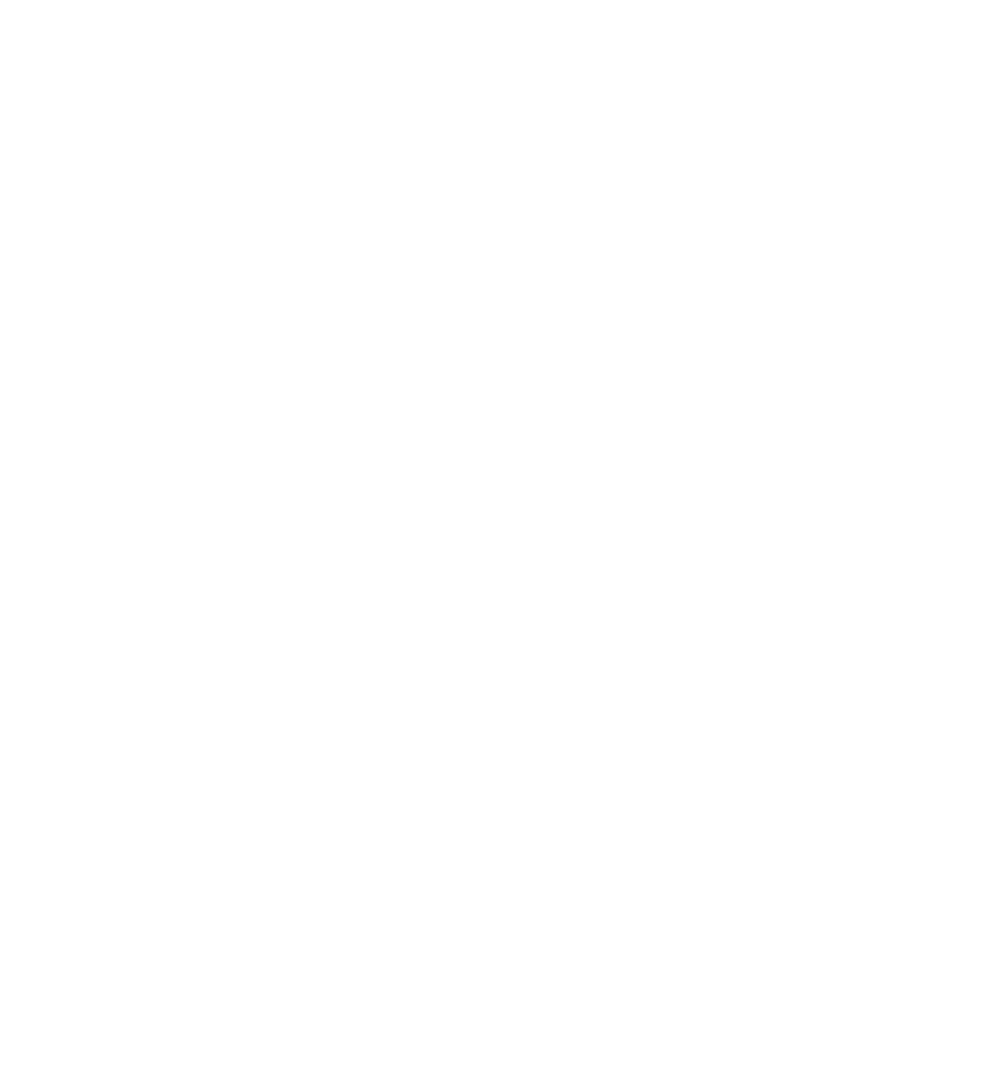
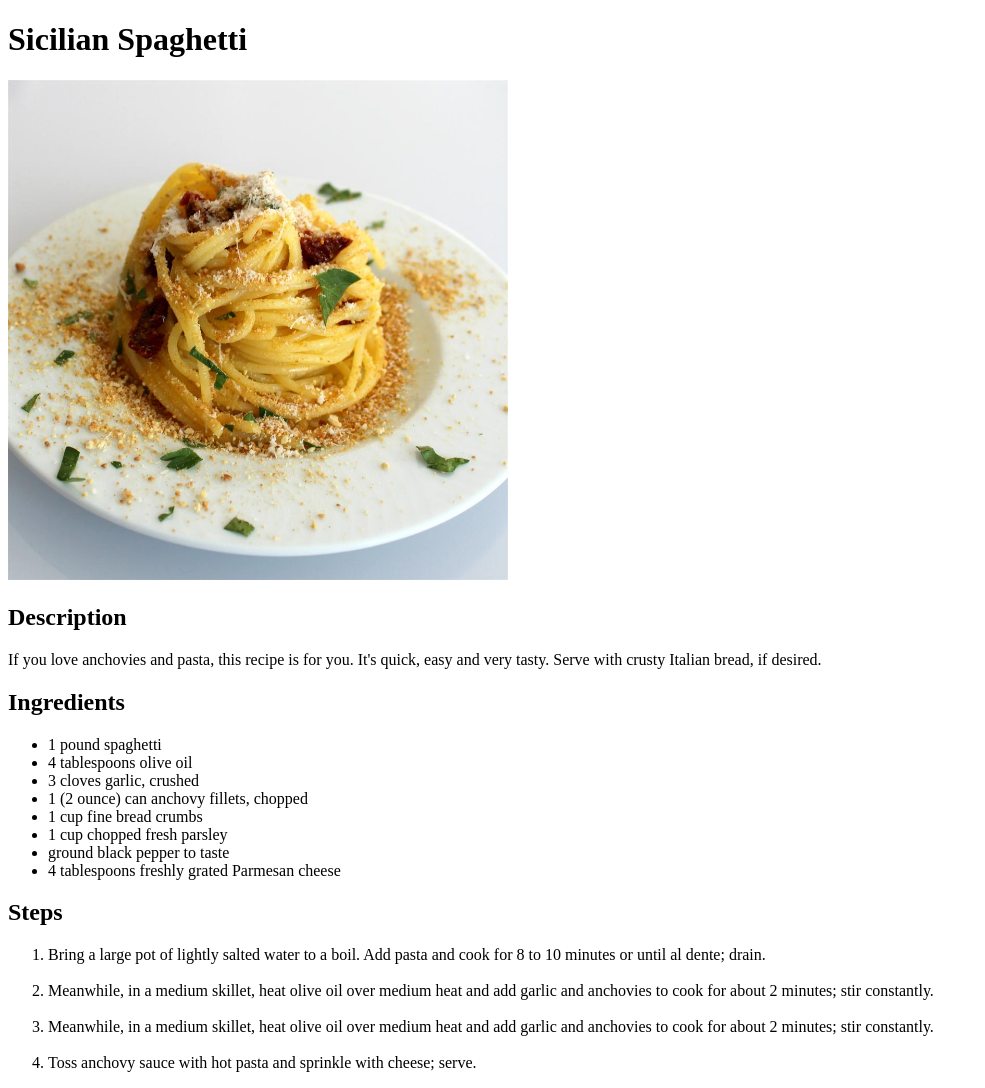
Before and after one commit to WJTeh/odin-recipes, a plain HTML site: page recipes/sicilian-spaghetti.html in a window 1280 px wide. Shown: the whole page, without its empty margins (0-985 px from the left). Before the commit the page ends 800 px from the top, so only its background shows below. Drawn offline with Linux system fonts and the light colour scheme.

Commit message:
Spaghetti recipe done

```diff
--- a/recipes/sicilian-spaghetti.html
+++ b/recipes/sicilian-spaghetti.html
@@ -1,12 +1,44 @@
 <!DOCTYPE html>
-<html lang="en">
 <head>
     <meta charset="UTF-8">
-    <meta http-equiv="X-UA-Compatible" content="IE=edge">
-    <meta name="viewport" content="width=device-width, initial-scale=1.0">
-    <title>Document</title>
+    <title>Sicilian Spaghetti</title>
 </head>
+
 <body>
+    <h1>Sicilian Spaghetti</h1>
+    <img src="../images/spaghetti-header.jpeg" alt="Sicilian spaghetti"
+    style="width:500px; height:500px;">
+    <h2>Description</h2>
+    <p>
+        If you love anchovies and pasta, this recipe is for you.
+        It's quick, easy and very tasty. Serve with crusty Italian bread, if desired.
+    </p>
 
+    <h2>Ingredients</h2>
+    <ul>
+        <li>1 pound spaghetti </li>
+        <li>4 tablespoons olive oil </li>
+        <li>3 cloves garlic, crushed </li>
+        <li>1 (2 ounce) can anchovy fillets, chopped </li>
+        <li>1 cup fine bread crumbs </li>
+        <li>1 cup chopped fresh parsley </li>
+        <li>ground black pepper to taste </li>
+        <li>4 tablespoons freshly grated Parmesan cheese </li>
+    </ul>
+
+    <h2>Steps</h2>
+
+    <ol>
+        <li>Bring a large pot of lightly salted water to a boil. Add pasta and cook
+            for 8 to 10 minutes or until al dente; drain.</li>
+        <br>
+        <li>Meanwhile, in a medium skillet, heat olive oil over medium heat and
+            add garlic and anchovies to cook for about 2 minutes; stir constantly.</li>
+        <br>
+        <li>Meanwhile, in a medium skillet, heat olive oil over medium heat and
+            add garlic and anchovies to cook for about 2 minutes; stir constantly.</li>
+        <br>
+        <li>Toss anchovy sauce with hot pasta and sprinkle with cheese; serve.</li>
+    </ol>
 </body>
 </html>
```
Also changed, not shown: index.html (+2 -0 lines).
